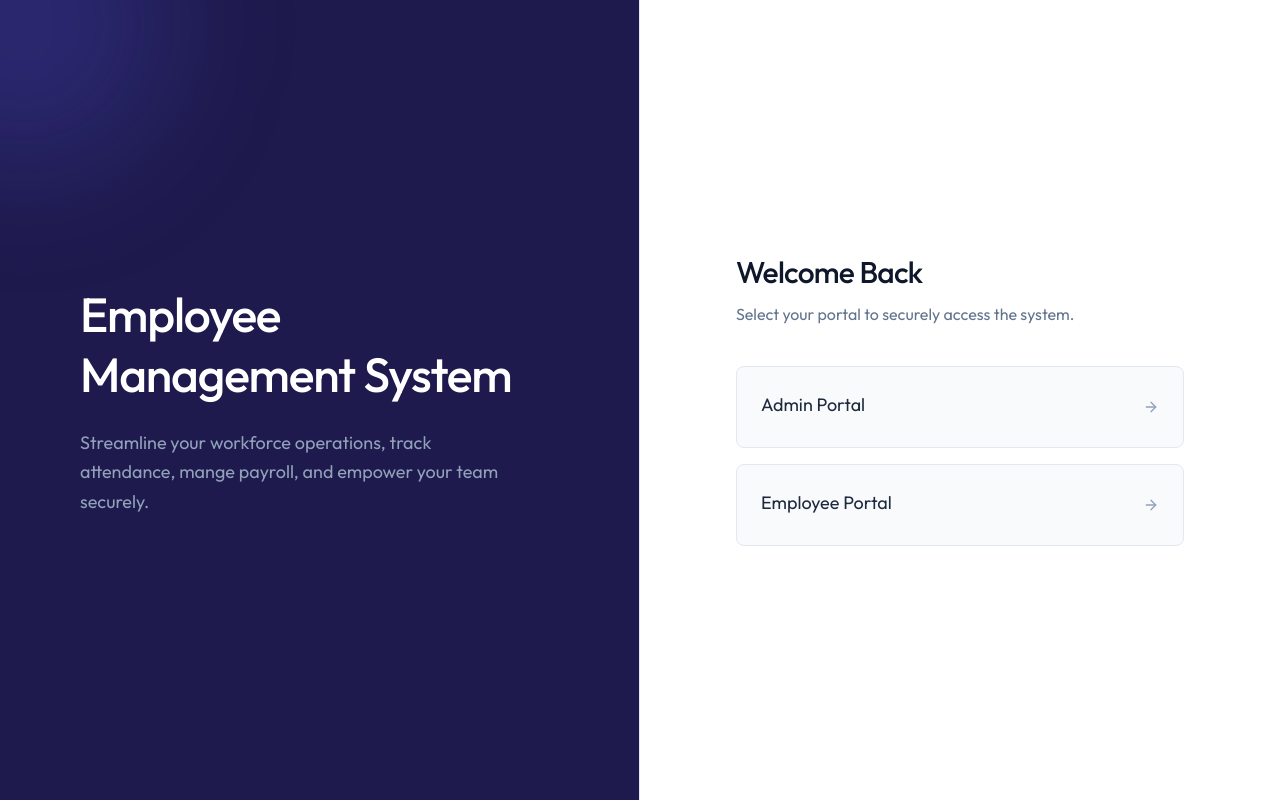
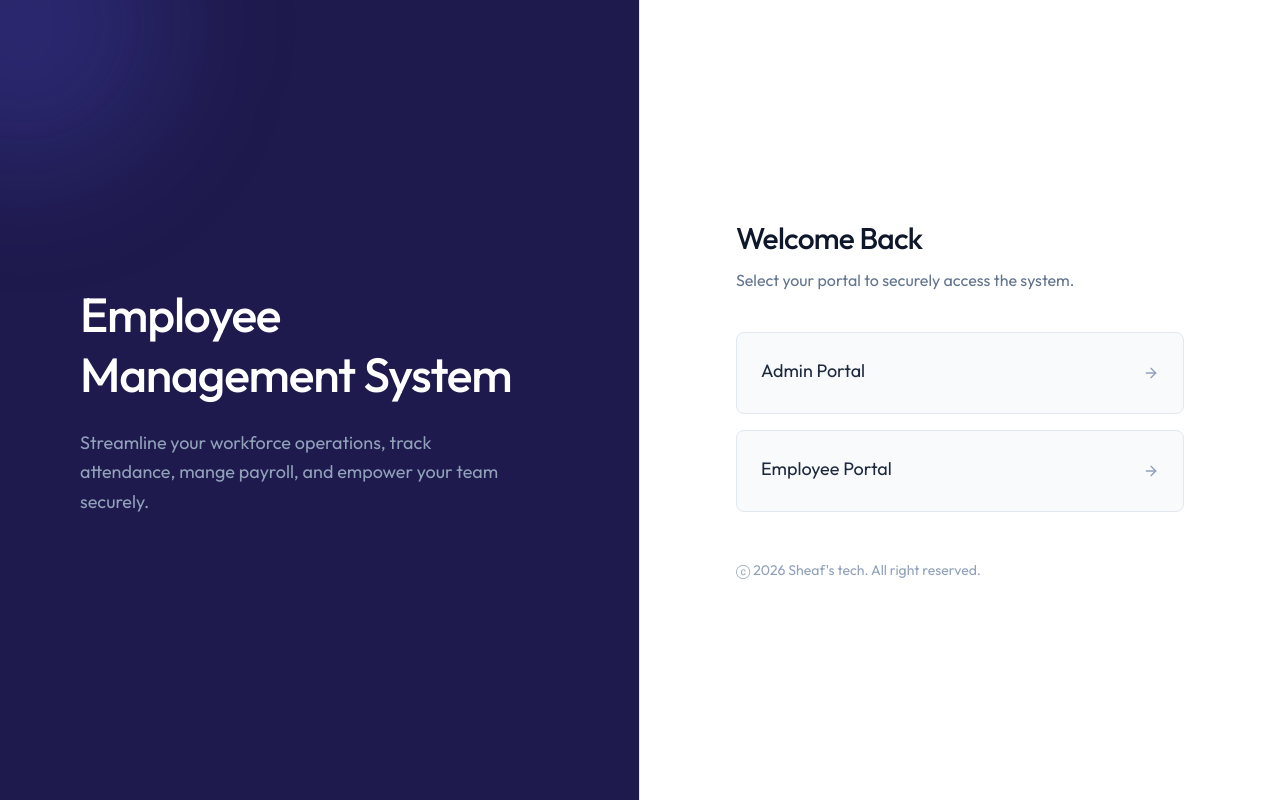
Before and after one commit to sheaf-hassan/employee_management_system, a React (Vite) app in the folder client/: page /login in a window 1280 px wide. Built offline with nearby package versions, Linux system fonts and the light colour scheme.

Commit message:
create footer in right side

```diff
--- a/client/src/pages/LoginLanding.jsx
+++ b/client/src/pages/LoginLanding.jsx
@@ -1,4 +1,4 @@
-import { ArrowRightIcon, ShieldIcon, UserIcon } from "lucide-react"
+import { ArrowRightIcon, Copyright, ShieldIcon, UserIcon } from "lucide-react"
 import LoginLeftSide from "../components/LoginLeftSide"
 import { Link } from "react-router-dom"
 
@@ -47,6 +47,9 @@
                 ))}
             </div>
             {/* Footer */}
+            <div className="mt-12 text-center md:text-left text-sm text-slate-400">
+              <p>ⓒ {new Date().getFullYear()} Sheaf's tech. All right reserved.</p>
+            </div>
         </div>
 
         </div>
```
